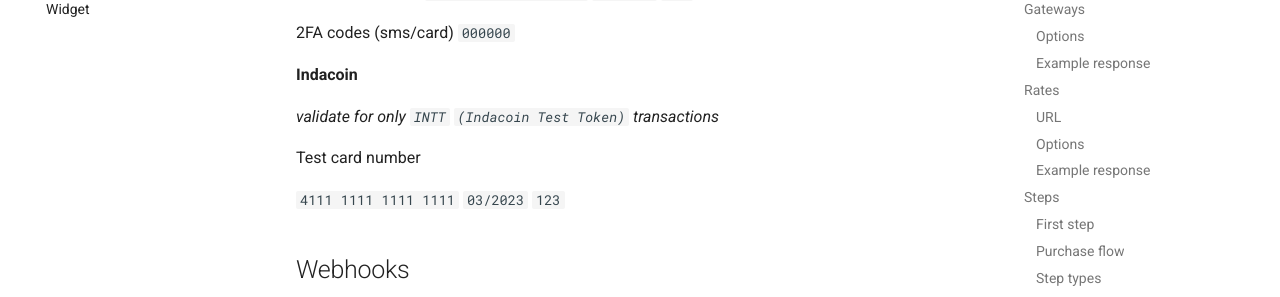
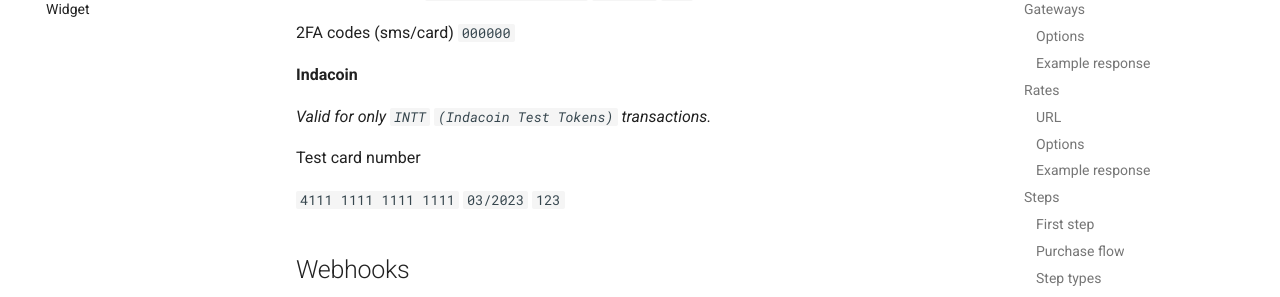
Before and after one commit to onramper/docs, an MkDocs documentation site: the page built from docs/API-Reference.md, in a window 1280 px wide and 900 px high, scrolled down 7211 px. Shown: the part 153-450 px from the top of the window. Built offline with MkDocs 1.6.1 and Material for MkDocs 9.7.7, drawn with Linux system fonts in a browser that asks for light colours.

Commit message:
minor fix

```diff
--- a/docs/API-Reference.md
+++ b/docs/API-Reference.md
@@ -257,7 +257,7 @@ Test card number
 
 **Indacoin**
 
-_validate for only `INTT` `(Indacoin Test Token)` transactions_
+_Valid for only `INTT` `(Indacoin Test Tokens)` transactions._
 
 Test card number
 
```
